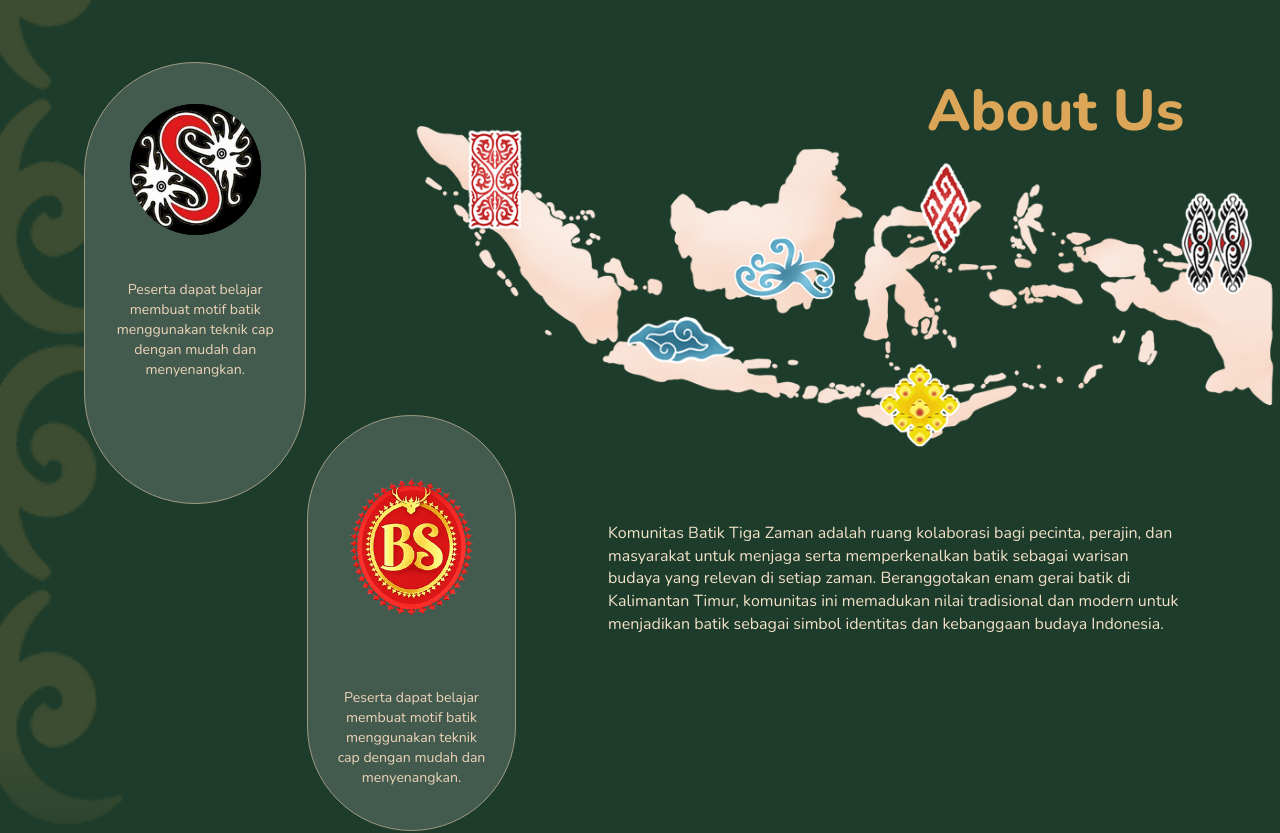
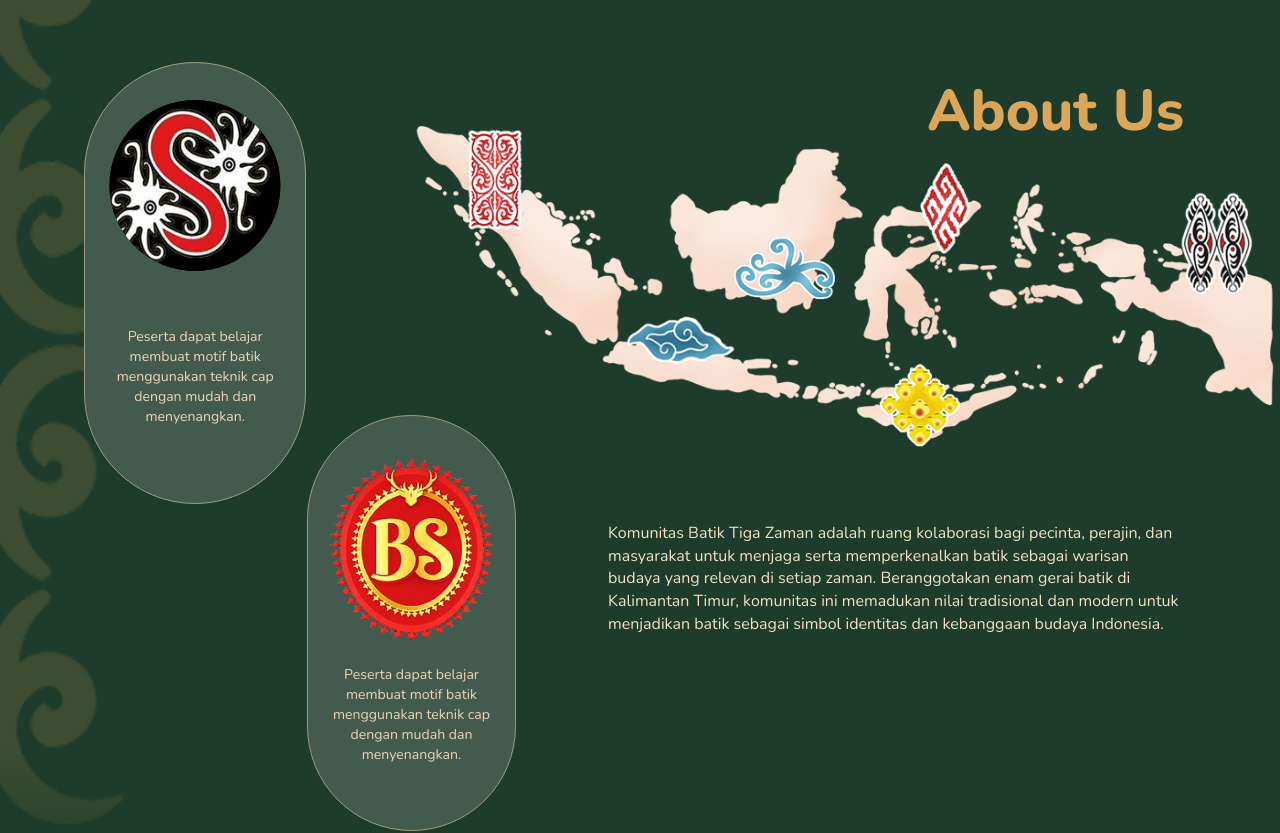
Before and after one commit to kyogree1/Web-batiktigazaman, a Nuxt app: page / in a window 1280 px wide. Shown: the part 1822-2655 px from the top of the page. Built offline with nearby package versions, Linux system fonts and the light colour scheme.

Commit message:
fix(about-us): kembalikan proporsi card desktop dan pertahankan flex mobile

```diff
--- a/app/components/AboutUsDetailSection.vue
+++ b/app/components/AboutUsDetailSection.vue
@@ -108,9 +108,13 @@ const learningCards = [
 }
 
 .community-card-logo {
+  position: absolute;
+  left: 50%;
+  top: 8.4%;
   width: 78%;
   aspect-ratio: 1;
   flex: none;
+  transform: translateX(-50%);
 }
 
 .community-card-logo--s {
@@ -120,12 +124,17 @@ const learningCards = [
 }
 
 .community-card-logo--bs {
+  top: 3.2%;
   width: 98%;
   aspect-ratio: 239 / 292;
 }
 
 .community-card-copy {
-  margin-top: clamp(1.5rem, 3.5vw, 3.25rem);
+  position: absolute;
+  left: 10%;
+  top: 60%;
+  width: 80%;
+  margin: 0;
   font-size: clamp(0.8rem, 1.1vw, 1.1rem);
   line-height: 1.42;
 }
@@ -205,14 +214,24 @@ const learningCards = [
   }
 
   .community-card-logo {
+    position: static;
+    left: auto;
+    top: auto;
+    transform: none;
     width: 6.5rem;
   }
 
   .community-card-logo--bs {
+    position: static;
+    top: auto;
     width: 6.5rem;
   }
 
   .community-card-copy {
+    position: static;
+    left: auto;
+    top: auto;
+    width: 100%;
     margin-top: 1.25rem;
     font-size: 0.88rem;
     line-height: 1.5;
```
